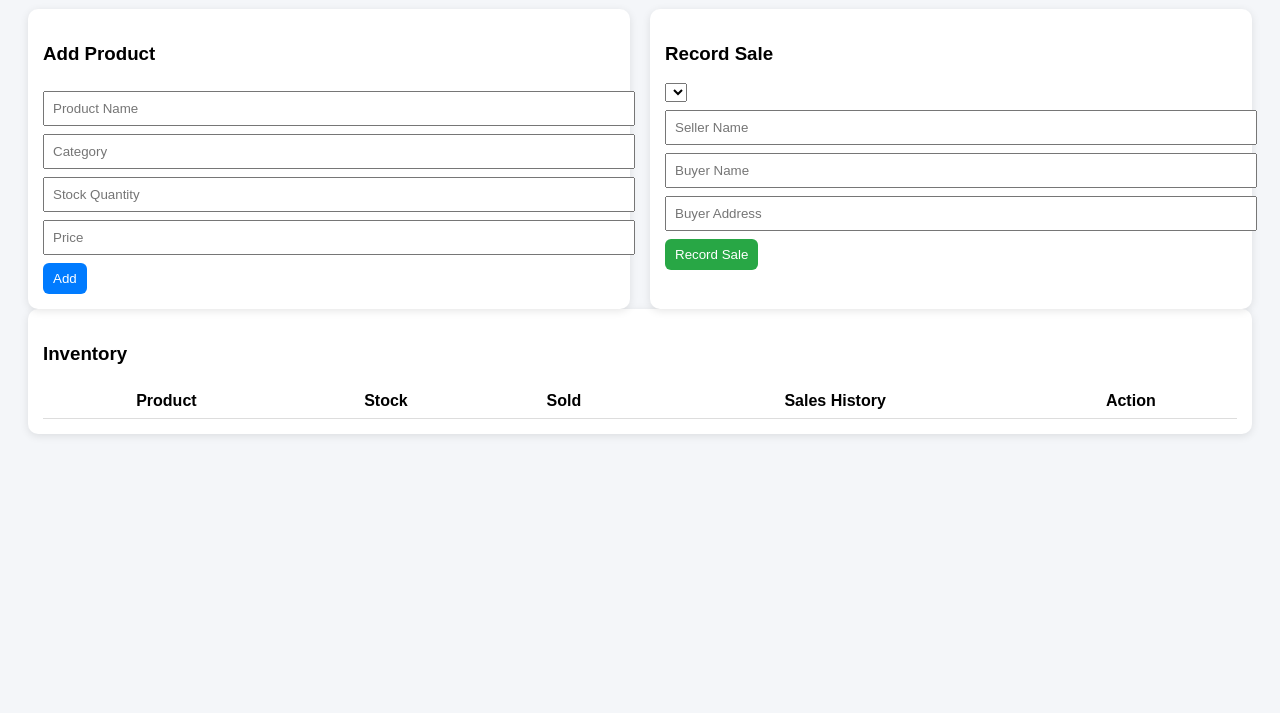
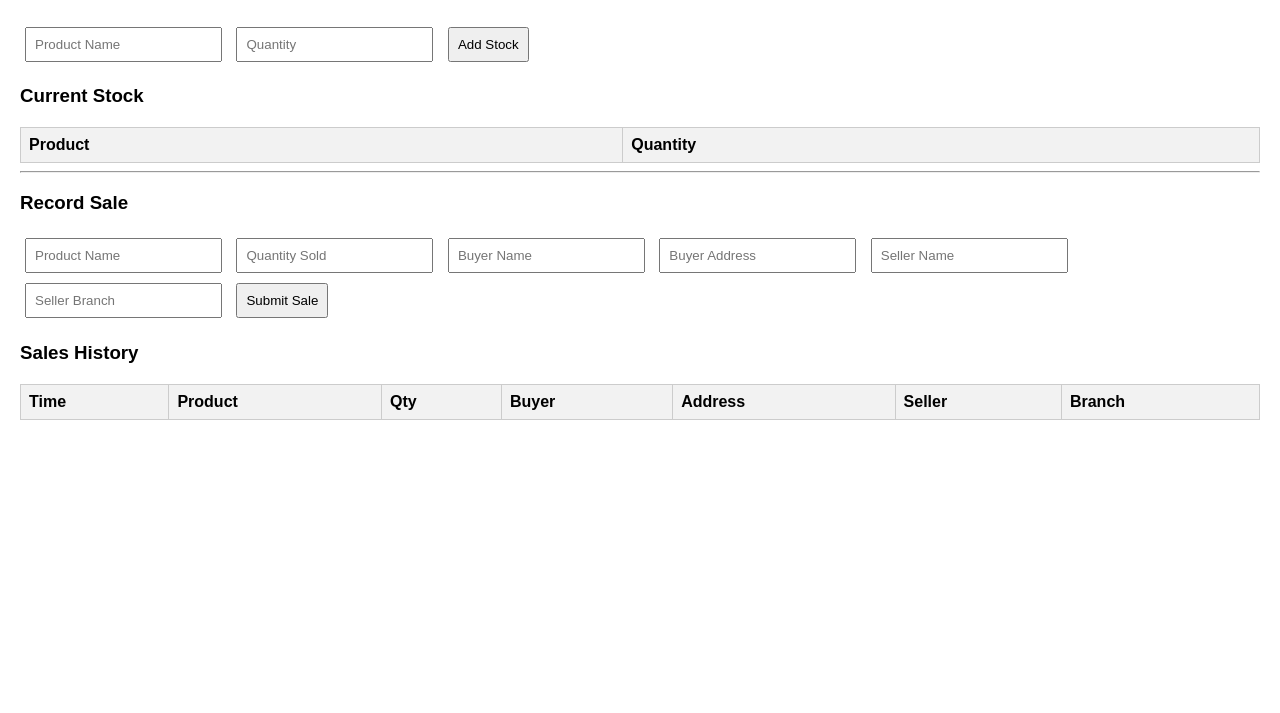
Before and after one commit to phiomaker/Stock-Manager, a plain HTML site: page index.html in a window 1280 px wide. Shown: the part 87-800 px from the top of the page. Drawn offline with nearby package versions, Linux system fonts and the light colour scheme.

Commit message:
Add files via upload

```diff
--- a/index.html
+++ b/index.html
@@ -1,168 +1,182 @@
 <!DOCTYPE html>
 <html lang="en">
 <head>
-<meta charset="UTF-8" />
-<meta name="viewport" content="width=device-width, initial-scale=1.0"/>
-<title>Stock Manager Pro</title>
-
-<script src="https://cdn.jsdelivr.net/npm/chart.js"></script>
-
+<meta charset="UTF-8">
+<title>Stock & Sales Manager</title>
 <style>
-body {font-family: Arial; background:#f4f6f9; padding:20px;}
-.container {display:grid; grid-template-columns:1fr 1fr; gap:20px;}
-.card {background:#fff; padding:15px; border-radius:10px; box-shadow:0 2px 8px rgba(0,0,0,0.1);}
-input {width:100%; padding:8px; margin-top:8px;}
-button {padding:8px 10px; margin-top:8px; border:none; cursor:pointer; border-radius:6px;}
-.add {background:#007bff; color:white;}
-.sell {background:#28a745; color:white;}
-.delete {background:#dc3545; color:white;}
-table {width:100%; margin-top:15px; border-collapse:collapse;}
-th,td {padding:8px; border-bottom:1px solid #ddd; text-align:center;}
-.history {font-size:12px; text-align:left;}
-@media(max-width:800px){.container{grid-template-columns:1fr;}}
+  body { font-family: Arial; margin: 20px; }
+  input, button { margin: 5px; padding: 8px; }
+  table { width: 100%; border-collapse: collapse; margin-top: 20px; }
+  th, td { border: 1px solid #ccc; padding: 8px; text-align: left; }
+  th { background: #f2f2f2; }
 </style>
 </head>
 
 <body>
 
-<h2>📦 Stock Manager Pro (Sales Tracking)</h2>
+<h2>📦 Stock & Sales Manager</h2>
 
-<div class="container">
+<!-- STOCK SECTION -->
+<h3>Add Stock</h3>
+<input type="text" id="stockName" placeholder="Product Name">
+<input type="number" id="stockQty" placeholder="Quantity">
+<button onclick="addStock()">Add Stock</button>
 
-<!-- ADD PRODUCT -->
-<div class="card">
-<h3>Add Product</h3>
-<input id="name" placeholder="Product Name">
-<input id="category" placeholder="Category">
-<input id="qty" type="number" placeholder="Stock Quantity">
-<input id="price" type="number" placeholder="Price">
-<button class="add" onclick="addProduct()">Add</button>
-</div>
+<h3>Current Stock</h3>
+<table id="stockTable">
+  <tr>
+    <th>Product</th>
+    <th>Quantity</th>
+  </tr>
+</table>
 
-<!-- SELL PRODUCT -->
-<div class="card">
+<hr>
+
+<!-- SALES SECTION -->
 <h3>Record Sale</h3>
-<select id="productSelect"></select>
-<input id="seller" placeholder="Seller Name">
-<input id="buyer" placeholder="Buyer Name">
-<input id="address" placeholder="Buyer Address">
-<button class="sell" onclick="sellItem()">Record Sale</button>
-</div>
 
-</div>
+<input type="text" id="product" placeholder="Product Name">
+<input type="number" id="qty" placeholder="Quantity Sold">
 
-<!-- TABLE -->
-<div class="card">
-<h3>Inventory</h3>
-<table>
-<thead>
-<tr>
-<th>Product</th>
-<th>Stock</th>
-<th>Sold</th>
-<th>Sales History</th>
-<th>Action</th>
-</tr>
-</thead>
-<tbody id="table"></tbody>
+<input type="text" id="buyerName" placeholder="Buyer Name">
+<input type="text" id="buyerAddress" placeholder="Buyer Address">
+
+<input type="text" id="sellerName" placeholder="Seller Name">
+<input type="text" id="sellerBranch" placeholder="Seller Branch">
+
+<button onclick="recordSale()">Submit Sale</button>
+
+<h3>Sales History</h3>
+<table id="salesTable">
+  <tr>
+    <th>Time</th>
+    <th>Product</th>
+    <th>Qty</th>
+    <th>Buyer</th>
+    <th>Address</th>
+    <th>Seller</th>
+    <th>Branch</th>
+  </tr>
 </table>
-</div>
 
 <script>
+// ================= STOCK =================
+function addStock() {
+  let name = document.getElementById("stockName").value;
+  let qty = parseInt(document.getElementById("stockQty").value);
 
-let products = JSON.parse(localStorage.getItem("products")) || [];
+  let stock = JSON.parse(localStorage.getItem("stock")) || {};
 
-function save(){
-  localStorage.setItem("products", JSON.stringify(products));
+  if (!stock[name]) {
+    stock[name] = 0;
+  }
+
+  stock[name] += qty;
+
+  localStorage.setItem("stock", JSON.stringify(stock));
+
+  displayStock();
 }
 
-function addProduct(){
-  products.push({
-    id:Date.now(),
-    name:document.getElementById("name").value,
-    category:document.getElementById("category").value,
-    stock:parseInt(document.getElementById("qty").value),
-    sold:0,
-    price:parseFloat(document.getElementById("price").value),
-    history:[]
+// ================= DISPLAY STOCK =================
+function displayStock() {
+  let stock = JSON.parse(localStorage.getItem("stock")) || {};
+
+  let table = document.getElementById("stockTable");
+
+  table.innerHTML = `
+    <tr>
+      <th>Product</th>
+      <th>Quantity</th>
+    </tr>
+  `;
+
+  for (let item in stock) {
+    let row = table.insertRow();
+    row.innerHTML = `
+      <td>${item}</td>
+      <td>${stock[item]}</td>
+    `;
+  }
+}
+
+// ================= RECORD SALE =================
+function recordSale() {
+  let product = document.getElementById("product").value;
+  let qty = parseInt(document.getElementById("qty").value);
+
+  let buyerName = document.getElementById("buyerName").value;
+  let buyerAddress = document.getElementById("buyerAddress").value;
+
+  let sellerName = document.getElementById("sellerName").value;
+  let sellerBranch = document.getElementById("sellerBranch").value;
+
+  let stock = JSON.parse(localStorage.getItem("stock")) || {};
+
+  // reduce stock
+  if (stock[product]) {
+    stock[product] -= qty;
+    if (stock[product] < 0) stock[product] = 0;
+  }
+
+  localStorage.setItem("stock", JSON.stringify(stock));
+
+  // save sale
+  let sales = JSON.parse(localStorage.getItem("sales")) || [];
+
+  sales.push({
+    time: new Date().toLocaleString(),
+    product,
+    qty,
+    buyerName,
+    buyerAddress,
+    sellerName,
+    sellerBranch
   });
 
-  save();
-  render();
+  localStorage.setItem("sales", JSON.stringify(sales));
+
+  displayStock();
+  displaySales();
 }
 
-function sellItem(){
-  let index = document.getElementById("productSelect").value;
-  if(index === "") return;
+// ================= DISPLAY SALES =================
+function displaySales() {
+  let sales = JSON.parse(localStorage.getItem("sales")) || [];
 
-  let p = products[index];
+  let table = document.getElementById("salesTable");
 
-  if(p.stock <= 0){
-    alert("Out of stock");
-    return;
-  }
+  table.innerHTML = `
+    <tr>
+      <th>Time</th>
+      <th>Product</th>
+      <th>Qty</th>
+      <th>Buyer</th>
+      <th>Address</th>
+      <th>Seller</th>
+      <th>Branch</th>
+    </tr>
+  `;
 
-  p.stock -= 1;
-  p.sold += 1;
-
-  p.history.push({
-    time:new Date().toLocaleString(),
-    seller:document.getElementById("seller").value,
-    buyer:document.getElementById("buyer").value,
-    address:document.getElementById("address").value
-  });
-
-  save();
-  render();
-}
-
-function render(){
-
-  // dropdown
-  let sel = document.getElementById("productSelect");
-  sel.innerHTML = "";
-
-  products.forEach((p,i)=>{
-    sel.innerHTML += `<option value="${i}">${p.name}</option>`;
-  });
-
-  // table
-  let table = document.getElementById("table");
-  table.innerHTML = "";
-
-  products.forEach((p,i)=>{
-
-    let historyHTML = p.history.map(h=>
-      `<div class="history">
-        🕒 ${h.time}<br>
-        👤 Seller: ${h.seller}<br>
-        🧑 Buyer: ${h.buyer}<br>
-        📍 ${h.address}
-      </div><hr>`
-    ).join("");
-
-    table.innerHTML += `
-      <tr>
-        <td>${p.name}</td>
-        <td>${p.stock}</td>
-        <td>${p.sold}</td>
-        <td>${historyHTML || "No sales yet"}</td>
-        <td>
-          <button class="delete" onclick="del(${i})">Delete</button>
-        </td>
-      </tr>
+  sales.forEach(s => {
+    let row = table.insertRow();
+    row.innerHTML = `
+      <td>${s.time}</td>
+      <td>${s.product}</td>
+      <td>${s.qty}</td>
+      <td>${s.buyerName}</td>
+      <td>${s.buyerAddress}</td>
+      <td>${s.sellerName}</td>
+      <td>${s.sellerBranch}</td>
     `;
   });
 }
 
-function del(i){
-  products.splice(i,1);
-  save();
-  render();
-}
-
-render();
-
+// ================= LOAD ON START =================
+window.onload = function () {
+  displayStock();
+  displaySales();
+};
 </script>
 
 </body>
```
